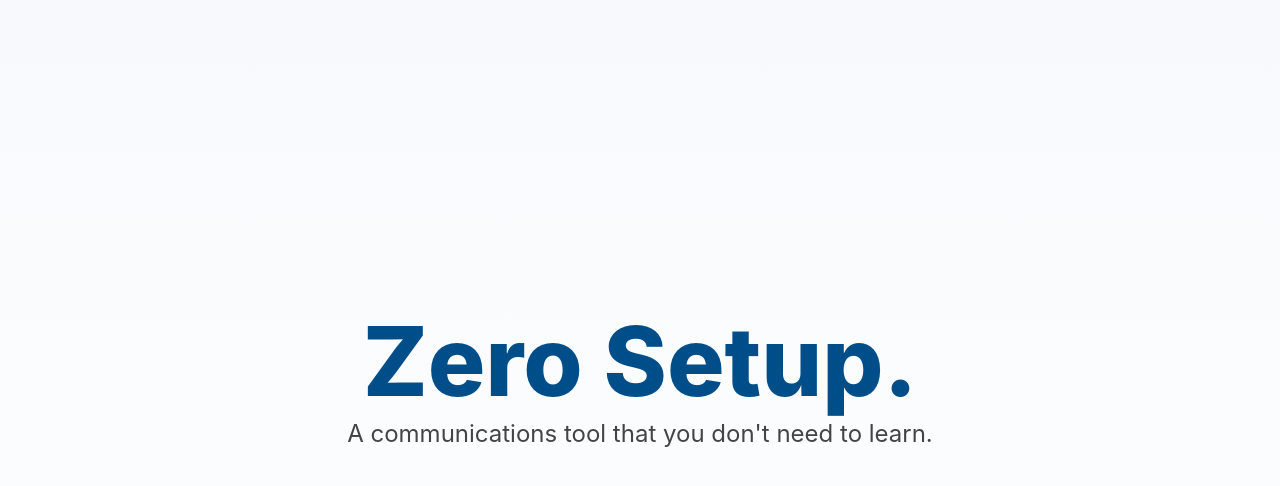
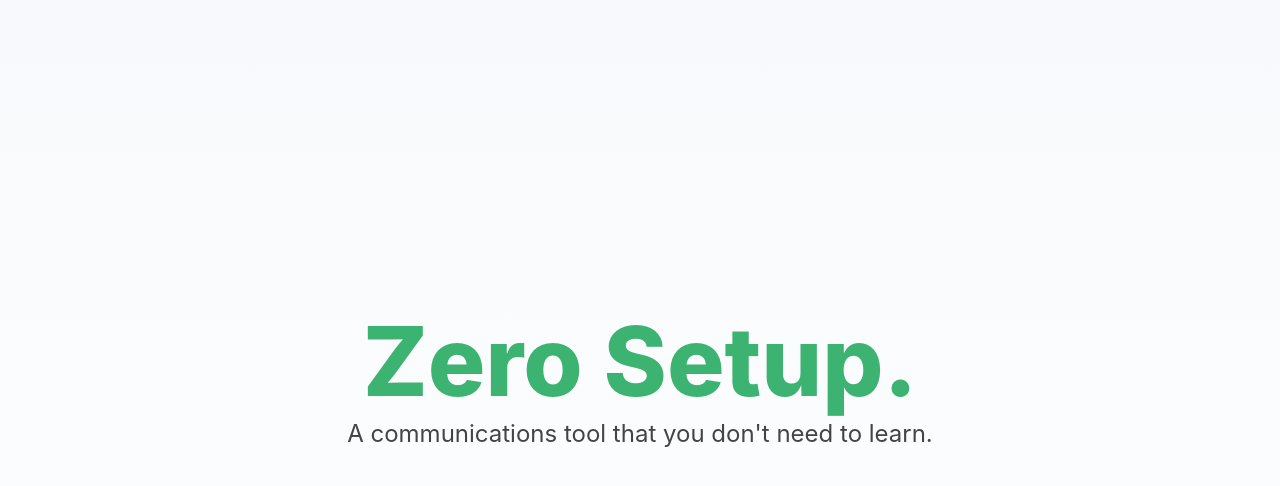
Before and after one commit to koyiupdates/koyi, a plain HTML site: page index.html in a window 1280 px wide. Shown: the part 132-618 px from the top of the page. Drawn offline with Linux system fonts and the light colour scheme.

Commit message:
Update index.html

```diff
--- a/index.html
+++ b/index.html
@@ -128,7 +128,7 @@
   </header>
 
   <section class="hero">
-    <h1>Zero Setup.</h1>
+    <h1 style="color:MediumSeaGreen;">Zero Setup.</h1>
     <p>A communications tool that you don't need to learn.</p>
   </section>
 
```
